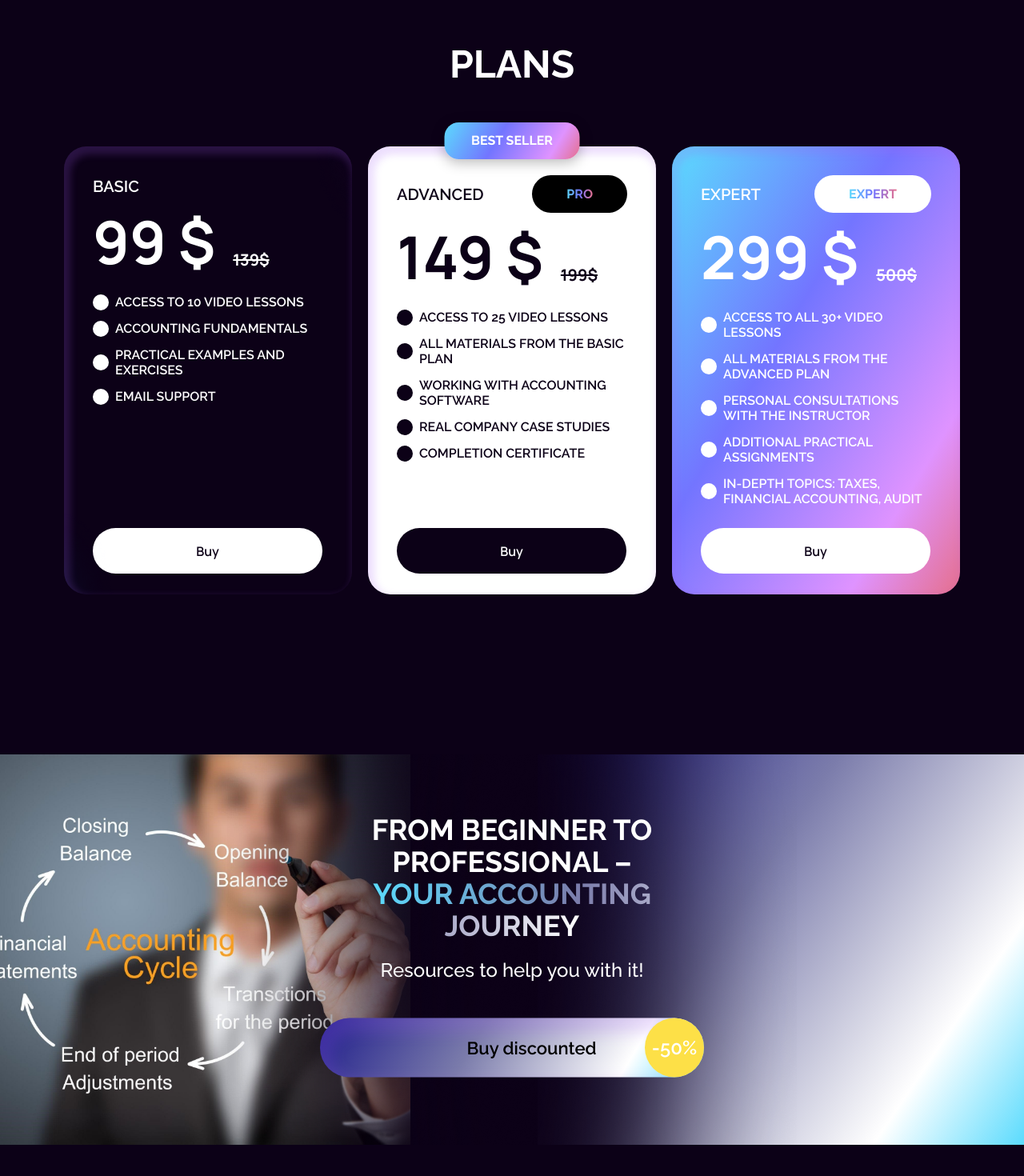
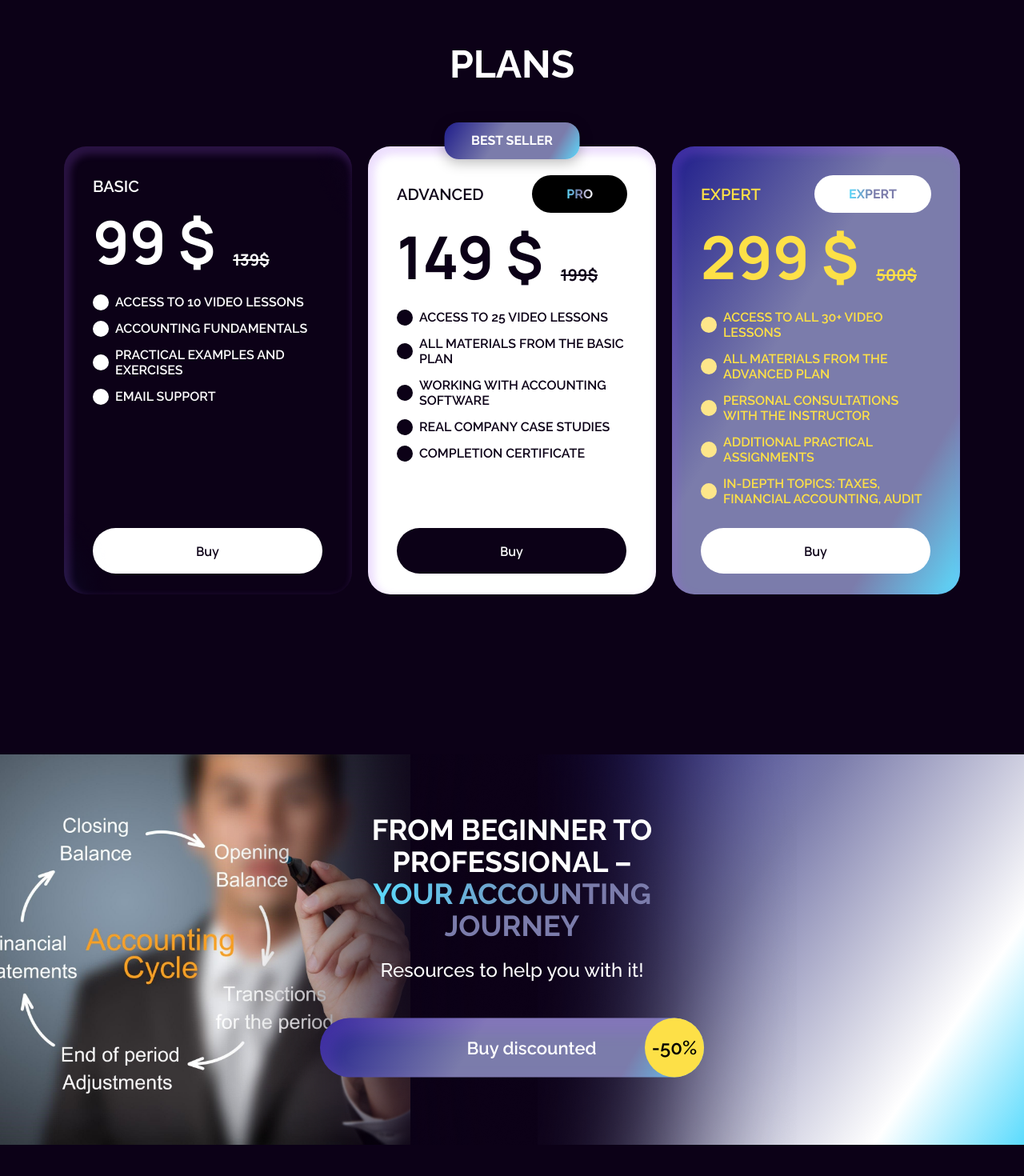
Before and after one commit to Lesia-Onyshchuk/test-project-next-tailwindcss, a Next.js app: page / in a window 1280 px wide. Shown: the part 920-2390 px from the top of the page at 80% size. Built offline with nearby package versions, Linux system fonts and the light colour scheme.

Commit message:
change colors

```diff
--- a/src/app/components/advanced-tariff.jsx
+++ b/src/app/components/advanced-tariff.jsx
@@ -12,7 +12,7 @@ const AdvancedTariff = () => {
 
   return (
     <div className="bg-white xl:px-[36px] xl:pt-[36px] xl:pb-[26px] p-[32px] rounded-28 xl:w-[360px] xl:h-[560px] w-[313px] h-[430px] relative flex justify-between flex-col inset-shadow-custom">
-      <div className="flex xl:top-[-30px] top-[-22px] left-1/2 -translate-x-1/2 justify-center items-center xl:px-[33.5px] px-[26.5px] py-[11px] shadow-best-seller bg-[linear-gradient(121deg,#5bdbfd_0%,#7375ff_40.3%,#df93ff_79.87%,#e56f8c_100%)] rounded-[18px] absolute">
+      <div className="flex xl:top-[-30px] top-[-22px] left-1/2 -translate-x-1/2 justify-center items-center xl:px-[33.5px] px-[26.5px] py-[11px] shadow-best-seller bg-[linear-gradient(121deg,#1f1d8b_0%,#7b7cab_40.3%,#7b7cab_79.87%,#5bdbfd_100%)] rounded-[18px] absolute">
         <p
           className={`${fontmain.className} text-white uppercase text-base font-bold`}
         >
@@ -28,7 +28,7 @@ const AdvancedTariff = () => {
           </h3>
           <div className="flex justify-center items-center xl:px-[43px] px-[33.5px] py-[11.5px] bg-black rounded-[30px]">
             <p
-              className={`${fontmain.className} bg-gradient-to-r from-[#5bdbfd] via-[#7375ff] to-[#e56f8c] bg-clip-text text-transparent text-base font-bold`}
+              className={`${fontmain.className} bg-gradient-to-r from-[#5bdbfd] via-[#7b7cab] via-[#1f1d8b] to-[#ffffff] bg-clip-text text-transparent text-base font-bold`}
             >
               Pro
             </p>
@@ -62,7 +62,7 @@ const AdvancedTariff = () => {
       </div>
       <button
         onClick={() => setOpen(true)}
-        className={`${fontsecond.className} xl:w-[287px] xl:h-[57px] w-[248px] h-[47px] bg-[#0c0117] text-white font-semibold xl:text-base text-sm rounded-[52px] hover:bg-[#ff4a77]`}
+        className={`${fontsecond.className} xl:w-[287px] xl:h-[57px] w-[248px] h-[47px] bg-[#0c0117] text-white font-semibold xl:text-base text-sm rounded-[52px] hover:bg-yellow-300 hover:text-black`}
       >
         Buy
       </button>
--- a/src/app/components/base-tariff.jsx
+++ b/src/app/components/base-tariff.jsx
@@ -49,7 +49,7 @@ const BaseTariff = () => {
       </div>
       <button
         onClick={() => setOpen(true)}
-        className={`${fontsecond.className} xl:w-[287px] xl:h-[57px] w-[248px] h-[47px] bg-white text-[#0c0117] font-semibold xl:text-base text-sm rounded-[52px] hover:bg-[#ff4a77]`}
+        className={`${fontsecond.className} xl:w-[287px] xl:h-[57px] w-[248px] h-[47px] bg-white text-[#0c0117] font-semibold xl:text-base text-sm rounded-[52px] hover:bg-yellow-300`}
       >
         Buy
       </button>
--- a/src/app/components/expert-tariff.jsx
+++ b/src/app/components/expert-tariff.jsx
@@ -11,51 +11,51 @@ const ExpertTariff = () => {
   const [open, setOpen] = useState(false);
 
   return (
-    <div className="bg-[linear-gradient(121deg,#5bdbfd_0%,#7375ff_40.3%,#df93ff_79.87%,#e56f8c_100%)] xl:px-[36px] xl:pt-[36px] xl:pb-[26px] p-[32px] rounded-28 xl:w-[360px] xl:h-[560px] w-[313px] h-[430px] flex justify-between flex-col inset-shadow-custom">
+    <div className="bg-[linear-gradient(121deg,#1f1d8b_0%,#7b7cab_40.3%,#7b7cab_79.87%,#5bdbfd_100%)] xl:px-[36px] xl:pt-[36px] xl:pb-[26px] p-[32px] rounded-28 xl:w-[360px] xl:h-[560px] w-[313px] h-[430px] flex justify-between flex-col inset-shadow-custom">
       <div>
         <div className="flex uppercase items-center justify-between mb-[18px]">
           <h3
-            className={`${fontmain.className} xl:text-xl xs:text-base text-white uppercase font-semibold`}
+            className={`${fontmain.className} xl:text-xl xs:text-base text-yellow-300 uppercase font-semibold`}
           >
             Expert
           </h3>
           <div className="flex justify-center items-center px-[43px] py-[11.5px] bg-white rounded-[30px]">
             <p
-              className={`${fontmain.className} bg-gradient-to-r from-[#5bdbfd] via-[#7375ff] to-[#e56f8c] bg-clip-text text-transparent text-base font-bold`}
+              className={`${fontmain.className} bg-gradient-to-r from-[#5bdbfd] via-[#7b7cab] via-[#1f1d8b] to-[#7b7cab] bg-clip-text text-transparent text-base font-bold`}
             >
               Expert
             </p>
           </div>
         </div>
         <div
-          className={`${fontsecond.className} flex gap-[22px] text-white font-bold items-end leading-none mb-[29px]`}
+          className={`${fontsecond.className} flex gap-[22px] text-yellow-300 font-bold items-end leading-none mb-[29px]`}
         >
           <p className="xl:text-[74px] text-[64px]">299 $</p>
           <p className="text-xl line-through">500$</p>
         </div>
         <ul
-          className={`${fontmain.className} flex gap-[14px] flex-col text-white uppercase leading-[1.1875] font-semibold text-base`}
+          className={`${fontmain.className} flex gap-[14px] flex-col text-yellow-300 uppercase leading-[1.1875] font-semibold text-base`}
         >
-          <li className="before-round-white pl-[28px]">
+          <li className="before-round-yellow pl-[28px]">
             Access to all 30+ video lessons
           </li>
-          <li className="before-round-white pl-[28px]">
+          <li className="before-round-yellow pl-[28px]">
             All materials from the Advanced plan
           </li>
-          <li className="before-round-white pl-[28px]">
+          <li className="before-round-yellow pl-[28px]">
             Personal consultations with the instructor
           </li>
-          <li className="before-round-white pl-[28px]">
+          <li className="before-round-yellow pl-[28px]">
             Additional practical assignments
           </li>
-          <li className="before-round-white pl-[28px]">
+          <li className="before-round-yellow pl-[28px]">
             In-depth topics: taxes, financial accounting, audit
           </li>
         </ul>
       </div>
       <button
         onClick={() => setOpen(true)}
-        className={`${fontsecond.className} xl:w-[287px] xl:h-[57px] w-[248px] h-[47px] xl:text-[#0c0117] xl:bg-white text-white bg-[#0c0117] font-semibold xl:text-base text-sm rounded-[52px] hover:bg-[#ff4a77]`}
+        className={`${fontsecond.className} xl:w-[287px] xl:h-[57px] w-[248px] h-[47px] xl:text-[#0c0117] xl:bg-white text-white bg-yellow-300 font-semibold xl:text-base text-sm rounded-[52px] hover:bg-yellow-300`}
       >
         Buy
       </button>
--- a/src/app/components/footer.jsx
+++ b/src/app/components/footer.jsx
@@ -48,7 +48,7 @@ const Footer = () => {
           <div className="absolute z-20 left-1/2 -translate-x-1/2 top-1/2 -translate-y-1/2 xl:w-[400px] w-[280px] flex items-center flex-col">
             <h2 className="xl:text-4xl text-xl font-bold uppercase text-white text-center mb-[20px]">
               From beginner to professional –{" "}
-              <span className="bg-gradient-to-r from-[#5bdbfd] via-[#7b7cab] via-[#1f1d8b] to-[#ffffff] bg-clip-text text-transparent">
+              <span className="bg-gradient-to-r from-[#5bdbfd] via-[#7b7cab] via-[#1f1d8b] to-[#7b7cab] bg-clip-text text-transparent">
                 your accounting journey
               </span>
             </h2>
@@ -58,11 +58,11 @@ const Footer = () => {
             <div className="relative z-20 xl:w-[480px] w-[268px] flex mb-[11px]">
               <BuyButton
                 onClick={openModal}
-                className="xl:w-[480px] xl:h-[74px] w-[268px] h-[68px] shadow-footer bg-[linear-gradient(121deg,#1f1d8b_0%,#7b7cab_40.3%,#ffffff_79.87%,#5bdbfd_100%)]
+                className="xl:w-[480px] xl:h-[74px] w-[268px] h-[68px] shadow-footer bg-[linear-gradient(121deg,#1f1d8b_0%,#7b7cab_40.3%,#7b7cab_79.87%,#5bdbfd_100%)]
                           flex items-center pl-[49px] xl:justify-center
-                          xl:text-[22px] text-sm text-black rounded-full leading-[1.66667] relative z-30"
+                          xl:text-[22px] text-sm text-white rounded-full leading-[1.66667] relative z-30"
               />
-              <p className="flex items-center justify-center xl:w-[74px] xl:h-[74px] w-[68px] h-[68px] font-semibold xl:text-2xl text-xl rounded-full text-white leading-[1.53509] bg-yellow-300 absolute top-0 right-0 z-40">
+              <p className="flex items-center justify-center xl:w-[74px] xl:h-[74px] w-[68px] h-[68px] font-semibold xl:text-2xl text-xl rounded-full text-black leading-[1.53509] bg-yellow-300 absolute top-0 right-0 z-40">
                 -50%
               </p>
             </div>
--- a/src/app/components/header.jsx
+++ b/src/app/components/header.jsx
@@ -20,7 +20,7 @@ const Header = () => {
         className={`${font.className} flex gap-1 text-white xl:text-lg text-base uppercase w-[178px] xl:w-[200px]`}
       >
         <span>Learn</span>
-        <span className="bg-gradient-to-r from-[#5bdbfd] via-[#7b7cab] via-[#1f1d8b] to-[#ffffff] bg-clip-text text-transparent">
+        <span className="bg-gradient-to-r from-[#5bdbfd] via-[#7b7cab] via-[#1f1d8b] to-[#7b7cab] bg-clip-text text-transparent">
           Accounting
         </span>
       </Link>
@@ -31,9 +31,9 @@ const Header = () => {
         </div>
         <BuyButton
           onClick={openModal}
-          className="w-[190px] h-[40px] bg-[linear-gradient(121deg,#1f1d8b_0%,#7b7cab_40.3%,#ffffff_79.87%,#5bdbfd_100%)]
+          className="w-[190px] h-[40px] bg-[linear-gradient(121deg,#1f1d8b_0%,#7b7cab_40.3%,#7b7cab_79.87%,#5bdbfd_100%)]
             xl:flex items-center justify-center
-            text-xs text-black rounded-full hidden"
+            text-xs text-white rounded-full hidden"
         />
       </div>
     </header>
--- a/src/app/components/hero.jsx
+++ b/src/app/components/hero.jsx
@@ -30,9 +30,9 @@ const Hero = () => {
             onClick={openModal}
             className="xl:w-[534px] xl:h-[74px] w-[313px] h-[60px] bg-white
             flex items-center justify-center
-            xl:text-[22px] text-[14px] text-black rounded-full leading-[1.66667] hover:bg-[#ff4a77]"
+            xl:text-[22px] text-[14px] text-black rounded-full leading-[1.66667] hover:bg-yellow-300"
           />
-          <p className="flex items-center justify-center xl:w-[74px] xl:h-[74px] w-[60px] h-[60px] font-semibold xl:text-2xl text-xl rounded-full text-white leading-[1.53509] bg-yellow-300 absolute top-0 right-0">
+          <p className="flex items-center justify-center xl:w-[74px] xl:h-[74px] w-[60px] h-[60px] font-semibold xl:text-2xl text-xl rounded-full text-black leading-[1.53509] bg-yellow-300 absolute top-0 right-0">
             -50%
           </p>
         </div>
--- a/src/app/components/lang.jsx
+++ b/src/app/components/lang.jsx
@@ -13,7 +13,7 @@ const Language = () => {
     <div className="relative inline-block text-left">
       <button
         onClick={() => setIsOpen(!isOpen)}
-        className="py-[10px] flex items-center gap-[9px] bg-transparent text-white hover:text-[#FF4A77] focus:outline-none"
+        className="py-[10px] flex items-center gap-[9px] bg-transparent text-white hover:text-yellow-300 focus:outline-none"
       >
         {selected}
         <IoIosArrowDown />
@@ -27,7 +27,7 @@ const Language = () => {
                 setSelected(lang);
                 setIsOpen(false);
               }}
-              className="w-full text-center px-1 py-1 hover:text-[#FF4A77]"
+              className="w-full text-center px-1 py-1 hover:text-yellow-300"
             >
               {lang}
             </button>
--- a/src/app/globals.css
+++ b/src/app/globals.css
@@ -52,7 +52,8 @@ a {
 
 @layer utilities {
   .before-round-white,
-  .before-round-black {
+  .before-round-black,
+  .before-round-yellow {
     position: relative;
   }
   .before-round-white::before {
@@ -79,6 +80,18 @@ a {
     transform: translateY(-50%);
     border-radius: 50%;
   }
+  .before-round-yellow::before {
+    content: "";
+    display: block;
+    width: 20px;
+    height: 20px;
+    background-color: #fde68a;
+    position: absolute;
+    top: 50%;
+    left: 0;
+    transform: translateY(-50%);
+    border-radius: 50%;
+  }
 }
 
 @media screen and (max-width: 1279px) {
```
Also changed, not shown: src/app/components/nav.jsx (+10 -10 lines).
